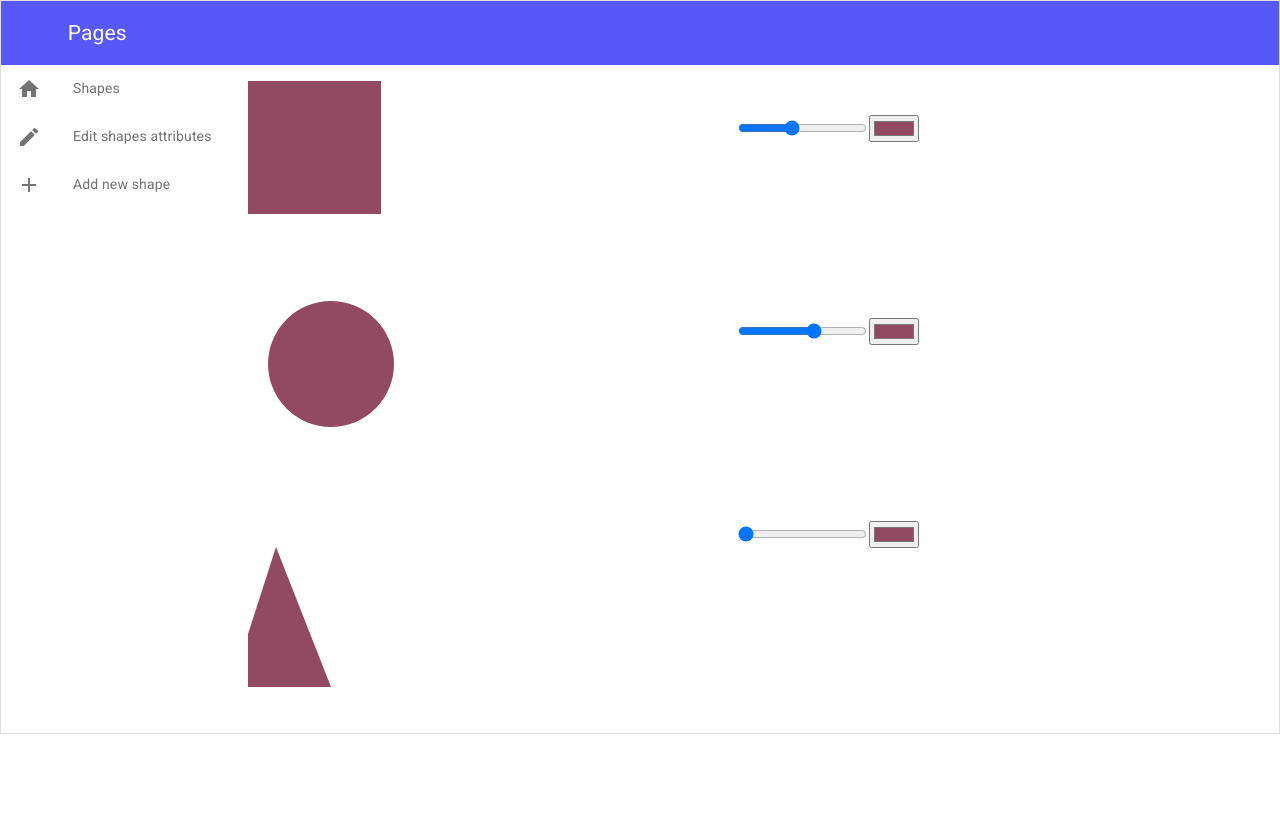
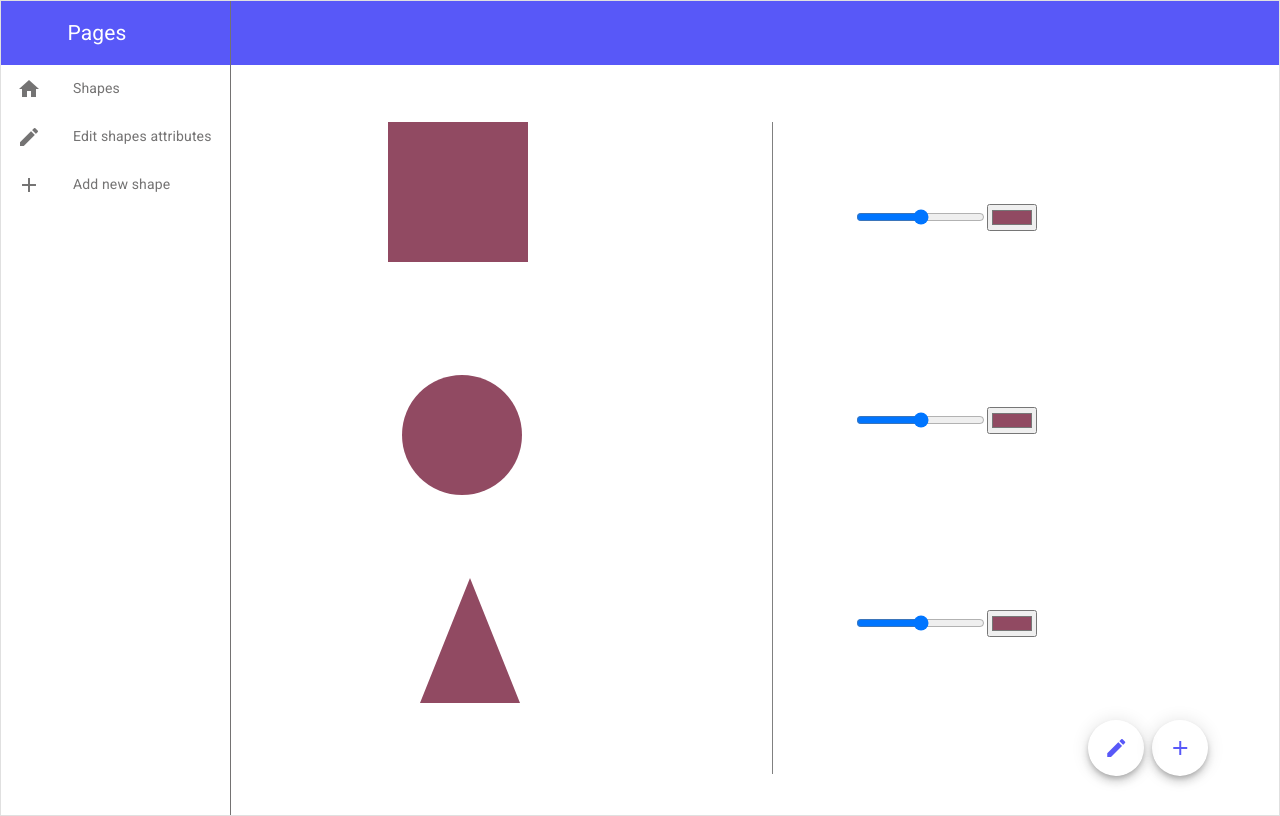
Before and after one commit to hadeel36/Shape-land, a Vue app: page /#/ in a window 1280 px wide. Built offline with nearby package versions, Linux system fonts and the light colour scheme.

Commit message:
fix tri rotate + dynamic tri size

```diff
--- a/src/App.vue
+++ b/src/App.vue
@@ -80,5 +80,6 @@ export default {
 .md-drawer {
   width: 230px;
   max-width: calc(100vw - 125px);
+  border-right: 1px solid rgba(24, 21, 21, 0.6);
 }
 </style>
--- a/src/components/editShapes.vue
+++ b/src/components/editShapes.vue
@@ -11,11 +11,11 @@
               class="seq-position"
             />
             <text
-              x="25"
+              x="110"
               y="70"
               font-family="Verdana"
-              font-size="35"
-              fill="blue"
+              font-size="23"
+              fill="white"
             >
               {{this.$store.state.seqText}}
             </text>
@@ -67,10 +67,13 @@
       </div>
 
       <div class="bottom">
-        <svg class="svg__wrapper">
+        <svg
+          class="svg__wrapper"
+          v-bind:style="{transform:`rotate(${triRotate}deg)`}"
+        >
           <polygon
-            :points="polygonPoint"
-            v-bind:style="{fill:triColor,transform:`rotate(-${triRotate}deg)`}"
+            :points="polygon"
+            v-bind:style="{fill:triColor}"
             class="tri-position"
           />
         </svg>
@@ -80,8 +83,8 @@
             name="triRotate"
             v-on:input="handleRotateChange"
             v-model="triRotate"
-            min="10"
-            max="40"
+            min="-180"
+            max="180"
             step="5"
           />
         </div>
@@ -101,7 +104,7 @@ export default {
       ellColor: this.$store.state.ellColor,
       seqColor: this.$store.state.seqColor,
       triRotate: this.$store.state.triRotate,
-      polygonPoint: this.$store.state.polygonPoint,
+      polygon: this.$store.state.polygon,
     };
   },
   methods: {
@@ -113,7 +116,7 @@ export default {
     },
     handleRangeChange: function(event) {
       event.target.name === "triRange"
-        ? (this.polygonPoint = `250-${event.target.value},60 100,400-${
+        ? (this.polygon = `250-${event.target.value},60 100,400-${
             event.target.value
           } 400-${event.target.value},400-${event.target.value}`)
         : (this.$store.state[event.target.name] = event.target.value);
--- a/src/components/shapesLand.vue
+++ b/src/components/shapesLand.vue
@@ -8,13 +8,14 @@
               :width="7*seqRange"
               :height="7*seqRange"
               v-bind:style="{fill:seqColor}"
+              class="seq-position"
             />
             <text
-              x="25"
+              x="110"
               y="70"
               font-family="Verdana"
-              font-size="35"
-              fill="blue"
+              font-size="23"
+              fill="white"
             >
               {{seqText}}
             </text>
@@ -26,8 +27,8 @@
             name="seqRange"
             v-on:input="handleRangeChange"
             v-model="seqRange"
-            min="15"
-            max="25"
+            min="10"
+            max="30"
             step="1"
           />
           <input
@@ -47,7 +48,7 @@
             :rx="3*ellRange"
             :ry="3*ellRange"
             v-bind:style="{fill:ellColor}"
-            style="transform: translate(-117px)"
+            class="circle-position"
           />
         </svg>
         <div class="shape__config">
@@ -56,8 +57,8 @@
             name="ellRange"
             v-on:input="handleRangeChange"
             v-model="ellRange"
-            min="15"
-            max="25"
+            min="10"
+            max="30"
             step="1"
           />
           <input
@@ -70,11 +71,14 @@
       </div>
 
       <div class="bottom">
-        <svg class="svg__wrapper">
+        <svg
+          class="svg__wrapper"
+          v-bind:style="{transform:`rotate(${this.$store.state.triRotate}deg)`}"
+        >
           <polygon
-            :points="polygonPoint"
+            :points="polygon"
             v-bind:style="{fill:triColor}"
-            style="transform: translate(-117px)"
+            class="tri-position"
           />
         </svg>
         <div class="shape__config">
@@ -83,9 +87,9 @@
             name="triRange"
             v-on:input="handleRangeChange"
             v-model="triRange"
-            min="50"
-            max="500"
-            step="20"
+            min="-10"
+            max="10"
+            step="1"
           />
           <input
             type="color"
@@ -95,6 +99,18 @@
           />
         </div>
       </div>
+    </div>
+    <div class="buttons_wrapper">
+      <md-button class="md-fab md-primary">
+        <router-link class="router-link" to="/edit">
+          <md-icon class="icon-color">edit</md-icon>
+        </router-link>
+      </md-button>
+      <md-button class="md-fab md-plain">
+        <router-link class="router-link" to="/add">
+          <md-icon class="icon-color">add</md-icon>
+        </router-link>
+      </md-button>
     </div>
   </div>
 </template>
@@ -110,7 +126,7 @@ export default {
       triColor: this.$store.state.triColor,
       ellColor: this.$store.state.ellColor,
       seqColor: this.$store.state.seqColor,
-      polygonPoint: this.$store.state.polygonPoint,
+      polygon: this.$store.state.polygon,
       seqText: this.$store.state.seqText,
     };
   },
@@ -120,9 +136,8 @@ export default {
     },
     handleRangeChange: function(event) {
       event.target.name === "triRange"
-        ? (this.polygonPoint = `250-${event.target.value},60 100,400-${
-            event.target.value
-          } 400-${event.target.value},400-${event.target.value}`)
+        ? (this.polygon = `150 ${25 - event.target.value}, ${100 -
+            event.target.value} 175, ${200 + Number(event.target.value)} 175`)
         : (this.$store.state[event.target.name] = event.target.value);
     },
   },
--- a/src/store.js
+++ b/src/store.js
@@ -5,13 +5,27 @@ Vue.use(Vuex);
 
 export const store = new Vuex.Store({
   state: {
-    seqRange: 19,
-    ellRange: 21,
-    triRange: 17,
+    seqRange: 20,
+    ellRange: 20,
+    triRange: 0,
     triColor: "#914a62",
     ellColor: "#914a62",
     seqColor: "#914a62",
-    polygonPoint: "145,60 100,200 200,200",
+    polygon: "150 50, 100 175, 200 175",
+    // polygon: {
+    //   topPoint: {
+    //     x: 150,
+    //     y: 25,
+    //   },
+    //   leftPoint: {
+    //     x: 100,
+    //     y: 175,
+    //   },
+    //   rightPoint: {
+    //     x: 200,
+    //     y: 175,
+    //   },
+    // },
     seqText: "",
     triRotate: 0,
   },
--- a/static/style/index.css
+++ b/static/style/index.css
@@ -1,15 +1,13 @@
 .shapes__wrapper {
+  border-right: 1px solid grey;
   float: left;
-}
-
-.shape__wrapper {
-  /* border-right: 1px solid grey; */
+  margin: 4%;
 }
 
 .shape__config {
   float: right;
-  margin-right: -39%;
-  margin-top: 7%;
+  margin-right: -55%;
+  margin-top: 17%;
 }
 
 .svg__wrapper {
@@ -17,16 +15,27 @@
   height: 200px;
 }
 
+.buttons_wrapper {
+  position: absolute;
+  float: right;
+  right: 6%;
+  bottom: 4%;
+}
+
+.icon-color {
+  -webkit-text-fill-color: #5858f8;
+}
+
 .seq-position {
   transform: translate(99px);
 }
 
 .circle-position {
-  transform: translate(-27px);
+  transform: translate(-27px, 30px);
 }
 
 .tri-position {
-  transform: translate(25px);
+  transform: translate(31px);
 }
 
 .bottom {
```
